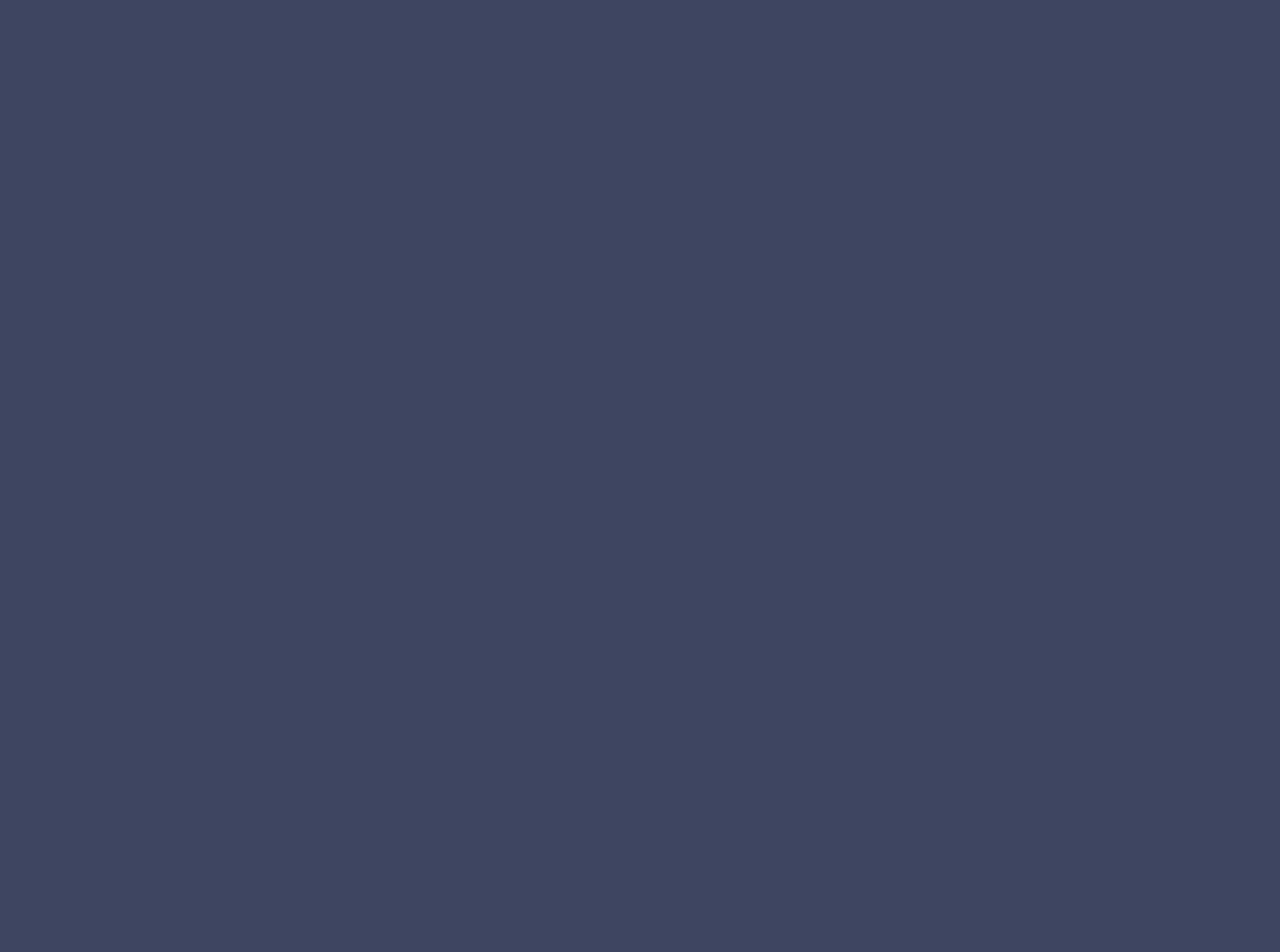
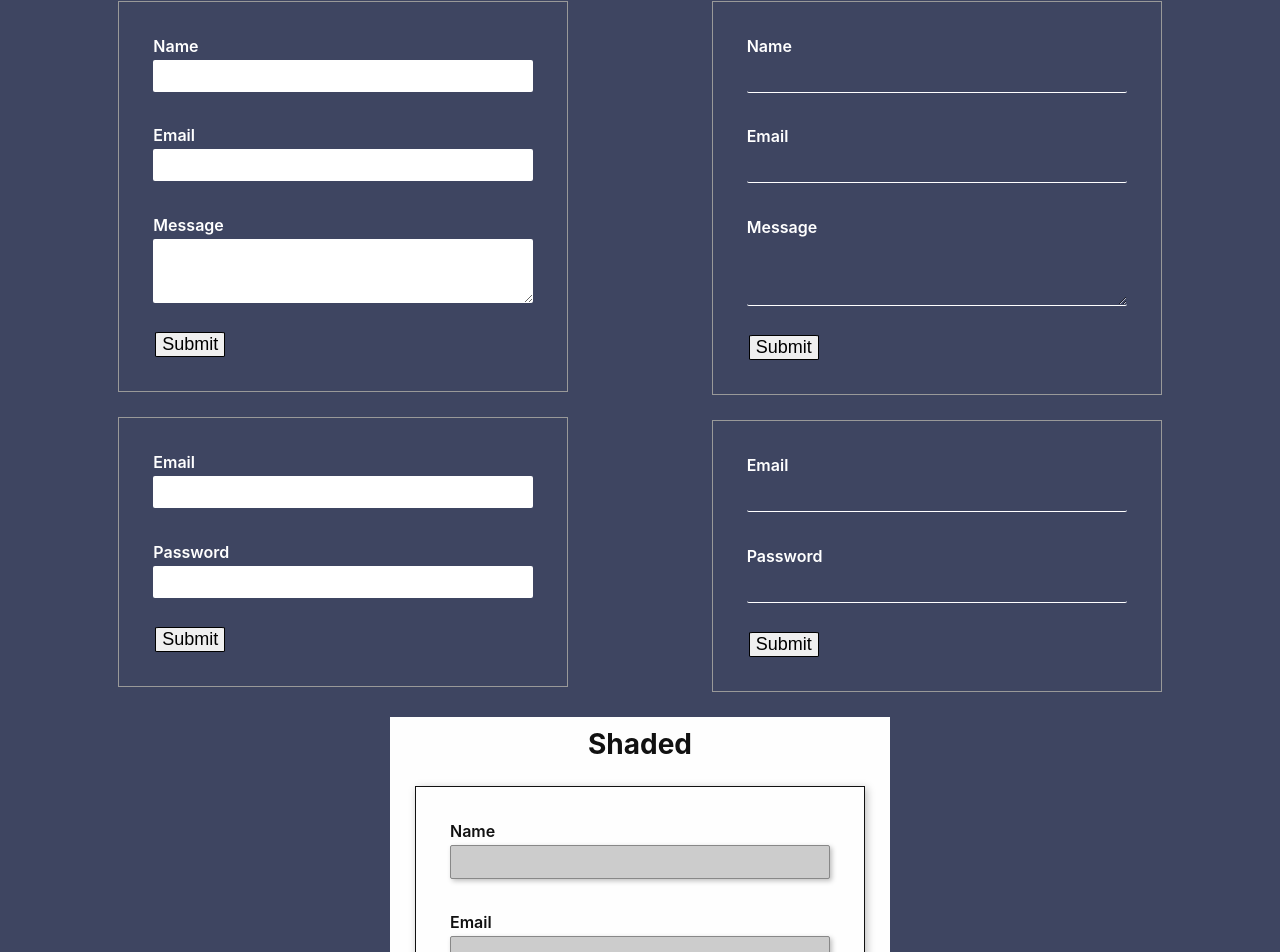
Before and after one commit to Cinque-Web-Development/satellite, a React (Create React App) app: page / in a window 1280 px wide. Shown: the part 1461-2413 px from the top of the page. Before the commit the page ends 1273 px from the top, so only its background shows below. Built offline with nearby package versions, Linux system fonts and the light colour scheme.

Commit message:
Add 2 forms in 3 designs
Add original, clear, and shaded designs of 2 simple forms

```diff
--- a/src/App.js
+++ b/src/App.js
@@ -4,6 +4,8 @@ import NavBarCenterName from './components/NavBars/NavBarCenterName';
 import NavBarLogin from './components/NavBars/NavBarLogin';
 import Buttons from './components/Buttons/Buttons';
 import Cards from './components/Cards/Cards';
+import Forms from './components/Forms/Forms';
+
 export default function App() {
   return (
     <div className="App">
@@ -30,6 +32,13 @@ export default function App() {
       <br />
       <hr />
       <br />
+      <div>
+        <h1 className="section-name">Forms</h1>
+        <Forms />
+      </div>
+      <br />
+      <hr />
+      <br />
     </div>
   );
 }
--- /dev/null
+++ b/src/components/Forms/Forms.css
@@ -0,0 +1,87 @@
+/* breakpoints: >1000, 768-1000, <768 no breakpoint
+
+*/
+
+/* site styling */
+.forms {
+    display: flex;
+    justify-content: space-evenly;
+    align-items: flex-start;
+    flex-flow: row wrap;
+    border-radius: 2px;
+    margin-top: 100px;
+}
+
+.original, .clear {
+    background-color: transparent;
+}
+
+.shaded {
+    background-color: #fefefe;
+}
+
+h3 {
+    text-align: center;
+    margin: 10px auto;
+    font-weight: bold;
+    font-size: 28px;
+}
+h3.shaded {
+    color: #111;
+}
+
+
+/* element styling */
+.stlt-form {
+    display: flex;
+    flex-direction: column;
+    justify-content: center;
+    align-items: flex-start;
+    padding: 1rem;
+    margin: 25px;
+    background: transparent;
+    border: 1px solid #999;
+}
+
+.stlt-fieldset-sm {
+    display: flex;
+    flex-direction: column;
+    margin: 6px;
+    border: none;
+}
+
+.stlt-label-sm {
+    font-size: 1rem;
+    font-weight: 600;
+    padding: 6px 0 4px;
+}
+
+.stlt-input-sm {
+    padding: .5rem;
+    border-radius: 2px;
+    border: none;
+    width: 380px;
+}
+
+/* Clear */
+.stlt-input-sm.clear {
+    background-color: transparent;
+    border-bottom: 1px solid white;
+}
+
+/* Shaded */
+.stlt-form.shaded {
+    background: #fefefe;
+    border: 1px solid #111;
+    box-shadow: 2px 2px 8px rgba(0,0,0,.25);
+}
+
+.stlt-label-sm.shaded {
+    color: #111;
+}
+
+.stlt-input-sm.shaded {
+    border: 1px solid #888;
+    background-color: #ccc;
+    box-shadow: 2px 2px 5px rgba(0,0,0,.25);
+}
--- /dev/null
+++ b/src/components/Forms/Forms.jsx
@@ -0,0 +1,144 @@
+import React from 'react'
+import './Forms.css'
+
+export default function Forms() {
+    return (
+        <div className="forms">
+
+    {/* Orginal Forms */}
+            <div className="orginal">
+                <h3>Original</h3>
+                {/* name, email, message */}
+                <form className="stlt-form">
+                    <fieldset className="stlt-fieldset-sm">
+                        <label for="name" className="stlt-label-sm">Name</label>
+                        <input type="text" id="name" name="sender_name" className="stlt-input-sm" placeholder=""/>
+                    </fieldset>
+
+                    <fieldset className="stlt-fieldset-sm">
+                        <label for="email" className="stlt-label-sm">Email</label>
+                        <input type="email" id="email" name="sender_email" className="stlt-input-sm" placeholder="" />
+                    </fieldset>
+
+                    <fieldset className="stlt-fieldset-sm">
+                        <label for="message" className="stlt-label-sm">Message</label>
+                        <textarea id="message" name="message" cols="50" rows="3" className="stlt-input-sm" placeholder="" />
+                    </fieldset>
+
+                    <fieldset className="stlt-fieldset-sm">
+                        <input type="submit" value="Submit" className="stlt-btn stlt-btn-neutral stlt-btn-small" />
+                    </fieldset>
+                </form>
+
+                {/* Username/email && password */}
+                <form action="" className="stlt-form">
+                    <fieldset className="stlt-fieldset-sm">
+                        <label for="name" className="stlt-label-sm">Email</label>
+                        <input type="text" id="name" className="stlt-input-sm" placeholder=""/>
+                    </fieldset>
+
+                    <fieldset className="stlt-fieldset-sm">
+                        <label for="password" className="stlt-label-sm">Password</label>
+                        <input type="password" id="password" className="stlt-input-sm" placeholder=""/>
+                    </fieldset>
+
+                    <fieldset className="stlt-fieldset-sm">
+                        <input type="submit" value="Submit" className="stlt-btn stlt-btn-neutral stlt-btn-small" />
+                    </fieldset>
+                </form>
+
+            </div>
+
+    {/* Clear Forms */}
+            <div className="clear">
+            <h3>Clear</h3>
+                {/* name, email, message Clear*/}
+                <form className="stlt-form">
+                    <fieldset className="stlt-fieldset-sm">
+                        <label for="name" className="stlt-label-sm">Name</label>
+                        <input type="text" id="name" name="sender_name" className="stlt-input-sm clear" placeholder=""/>
+                    </fieldset>
+
+                    <fieldset className="stlt-fieldset-sm">
+                        <label for="email" className="stlt-label-sm">Email</label>
+                        <input type="email" id="email" name="sender_email" className="stlt-input-sm clear" placeholder="" />
+                    </fieldset>
+
+                    <fieldset className="stlt-fieldset-sm">
+                        <label for="message" className="stlt-label-sm">Message</label>
+                        <textarea id="message" name="message" cols="50" rows="3" className="stlt-input-sm clear" placeholder="" />
+                    </fieldset>
+
+                    <fieldset className="stlt-fieldset-sm">
+                        <input type="submit" value="Submit" className="stlt-btn stlt-btn-small" />
+                    </fieldset>
+                </form>
+
+                {/* Username/email && password Clear*/}
+                <form action="" className="stlt-form">
+                    <fieldset className="stlt-fieldset-sm">
+                        <label for="name" className="stlt-label-sm">Email</label>
+                        <input type="text" id="name" className="stlt-input-sm clear" placeholder=""/>
+                    </fieldset>
+
+                    <fieldset className="stlt-fieldset-sm">
+                        <label for="password" className="stlt-label-sm">Password</label>
+                        <input type="password" id="password" className="stlt-input-sm clear" placeholder=""/>
+                    </fieldset>
+
+                    <fieldset className="stlt-fieldset-sm">
+                        <input type="submit" value="Submit" className="stlt-btn stlt-btn-neutral stlt-btn-small" />
+                    </fieldset>
+                </form>
+
+            </div>
+
+    {/* Shaded Forms */}
+            <div className="shaded">
+            <h3 className="shaded">Shaded</h3>
+                {/* name, email, message Shaded*/}
+                <form className="stlt-form shaded">
+                    <fieldset className="stlt-fieldset-sm">
+                        <label for="name" className="stlt-label-sm shaded">Name</label>
+                        <input type="text" id="name" name="sender_name" className="stlt-input-sm shaded" placeholder=""/>
+                    </fieldset>
+
+                    <fieldset className="stlt-fieldset-sm">
+                        <label for="email" className="stlt-label-sm shaded">Email</label>
+                        <input type="email" id="email" name="sender_email" className="stlt-input-sm shaded" placeholder="" />
+                    </fieldset>
+
+                    <fieldset className="stlt-fieldset-sm">
+                        <label for="message" className="stlt-label-sm shaded">Message</label>
+                        <textarea id="message" name="message" cols="50" rows="3" className="stlt-input-sm shaded" placeholder="Messageblac" />
+                    </fieldset>
+
+                    <fieldset className="stlt-fieldset-sm">
+                        <input type="submit" value="Submit" className="stlt-btn stlt-btn-neutral stlt-btn-small" />
+                    </fieldset>
+                </form>
+
+                {/* Username/email && password */}
+                <form action="" className="stlt-form shaded">
+                    <fieldset className="stlt-fieldset-sm">
+                        <label for="name" className="stlt-label-sm shaded">Email</label>
+                        <input type="text" id="name" className="stlt-input-sm shaded" placeholder=""/>
+                    </fieldset>
+
+                    <fieldset className="stlt-fieldset-sm">
+                        <label for="password" className="stlt-label-sm shaded">Password</label>
+                        <input type="password" id="password" className="stlt-input-sm shaded" placeholder=""/>
+                    </fieldset>
+
+                    <fieldset className="stlt-fieldset-sm">
+                        <input type="submit" value="Submit" className="stlt-btn stlt-btn-neutral stlt-btn-small" />
+                    </fieldset>
+                </form>
+
+            </div>
+
+
+
+        </div>
+    )
+}
```
